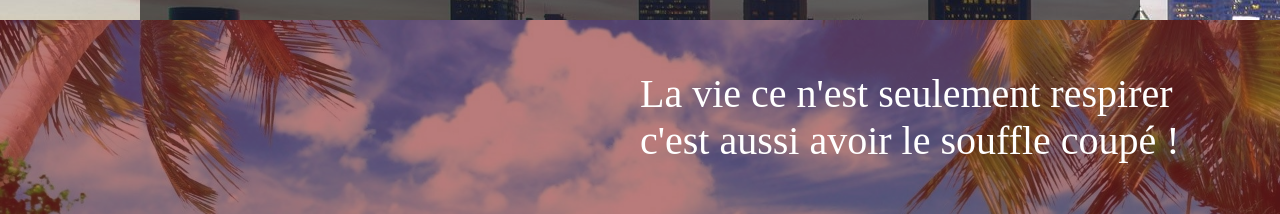
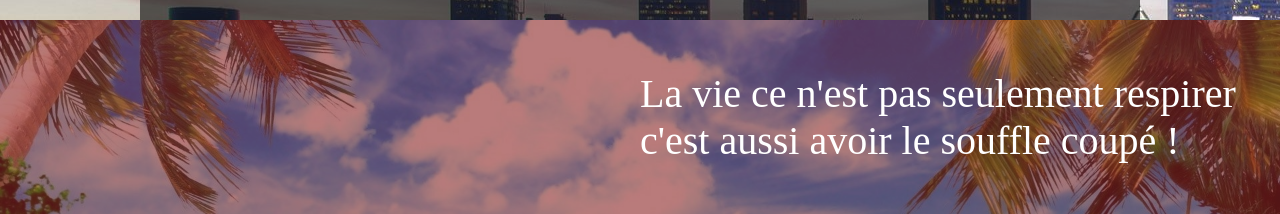
Before and after one commit to Cephas2001/Cephas2001.github.io, a plain HTML site: page montreal.html in a window 1280 px wide. Shown: the part 4930-5144 px from the top of the page. Drawn offline with Linux system fonts and the light colour scheme.

Commit message:
Update montreal.html

```diff
--- a/montreal.html
+++ b/montreal.html
@@ -58,7 +58,7 @@
         <!-- Bas de la page -->
         <div id="footer">
             <div id="nuance">
-                <p id="adage"> La vie ce n'est seulement respirer</br>c'est aussi avoir le souffle coupé ! </p>
+                <p id="adage"> La vie ce n'est pas seulement respirer</br>c'est aussi avoir le souffle coupé ! </p>
             </div>
         </div>
     </body>
```
